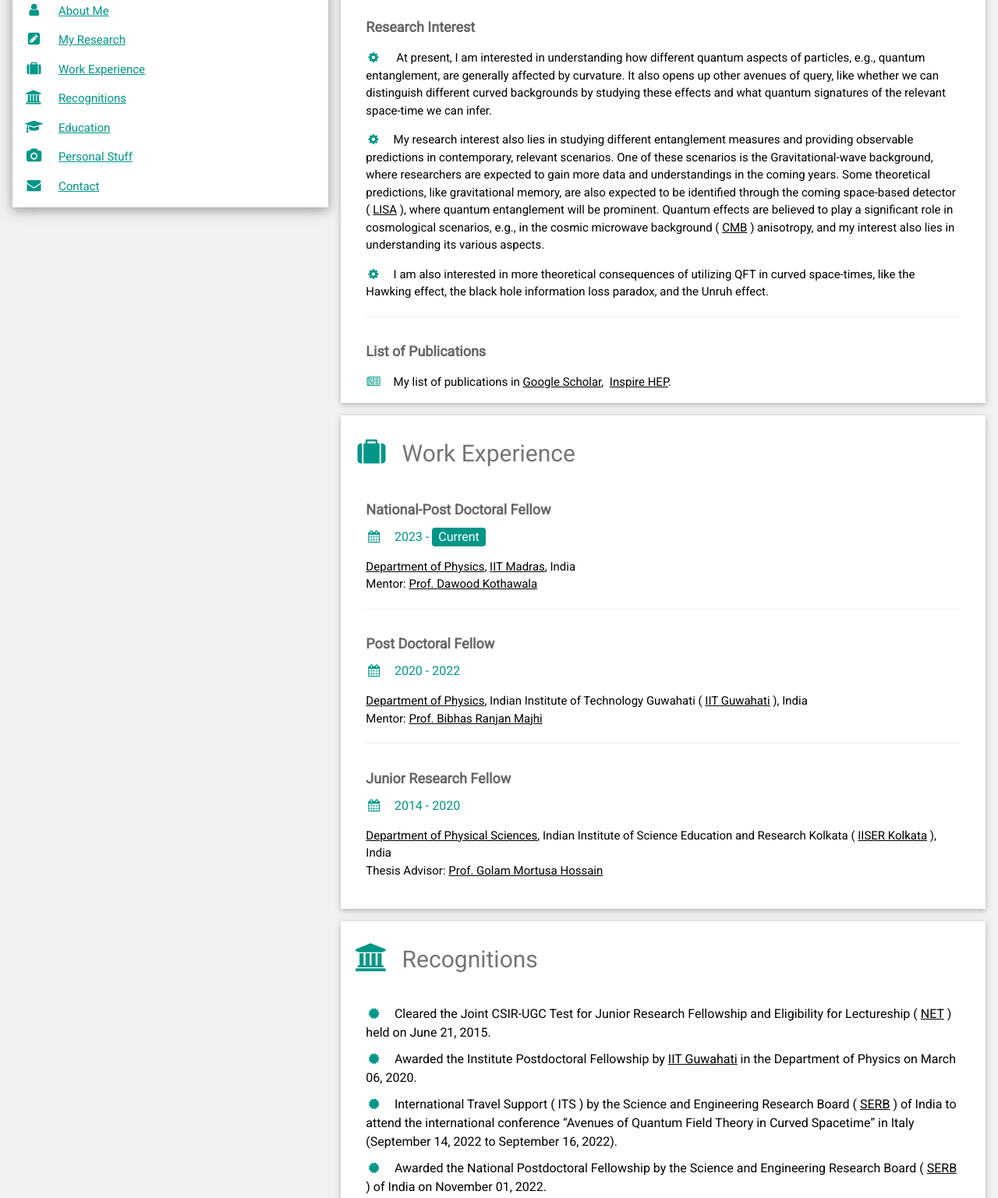
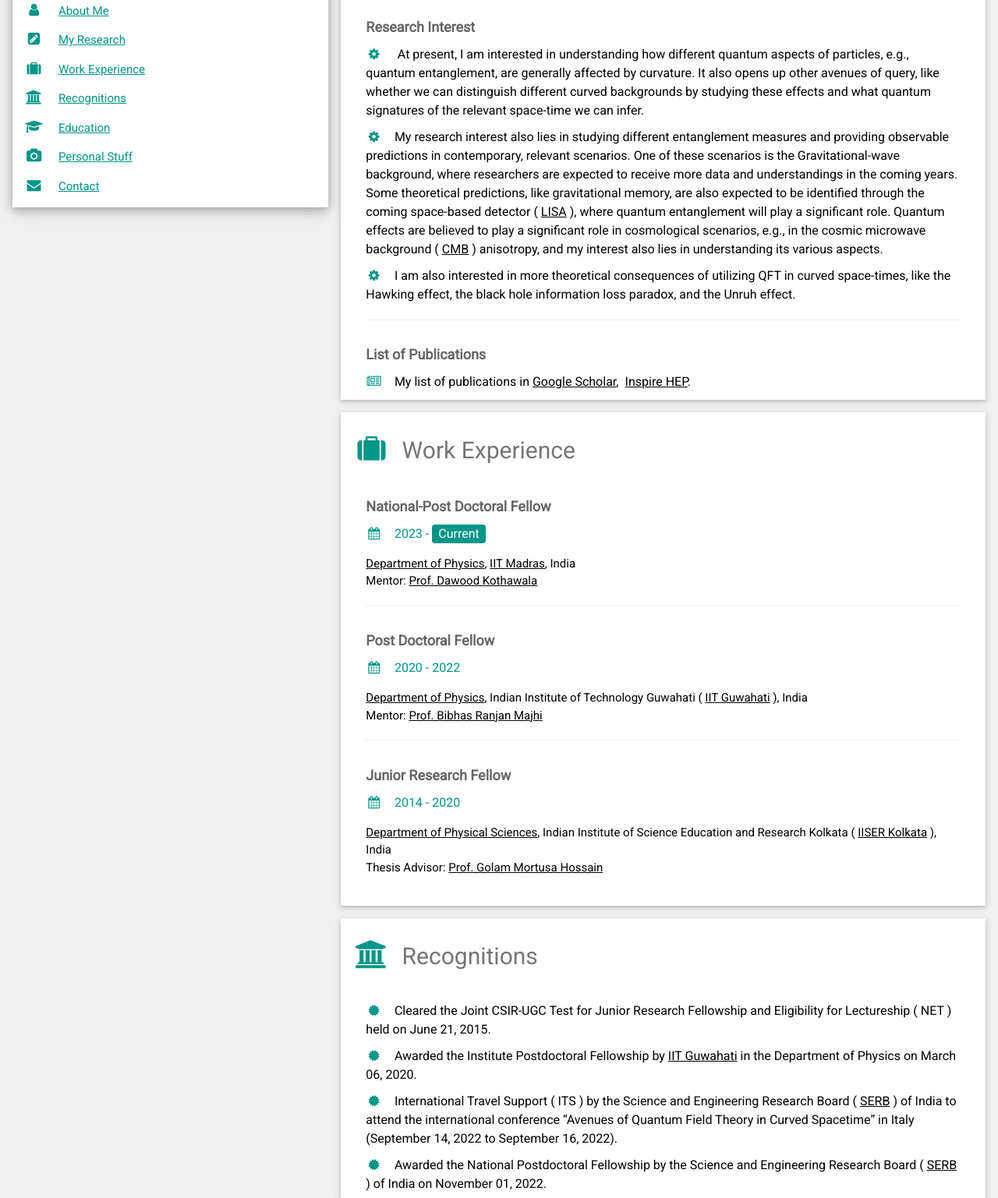
Before and after one commit to Subhajit-Barman/Resume, a plain HTML site: page index.htm in a window 1280 px wide. Shown: the part 602-2139 px from the top of the page at 78% size. Drawn offline with nearby package versions, Linux system fonts and the light colour scheme.

Commit message:
replaced index.htm

```diff
--- a/index.htm
+++ b/index.htm
@@ -99,14 +99,14 @@
         </div>
         <div class="w3-container">
           <h5 class="w3-opacity"><b>Research Interest</b></h5>
-          <p> <i class="fa fa-cog fa-fw w3-margin-right w3-text-teal"></i> At present, I am interested in understanding how different quantum aspects of particles, e.g., quantum entanglement, are generally affected by curvature. It also opens up other avenues of query, like whether we can distinguish different curved backgrounds by studying these effects and what quantum signatures of the relevant space-time we can infer.</p>
-          <p> <i class="fa fa-cog fa-fw w3-margin-right w3-text-teal"></i>My research interest also lies in studying different entanglement measures and providing observable predictions in contemporary, relevant scenarios. One of these scenarios is the Gravitational-wave background, where researchers are expected to gain more data and understandings in the coming years. Some theoretical predictions, like gravitational memory, are also expected to be identified through the coming space-based detector ( <a href="https://en.wikipedia.org/wiki/Laser_Interferometer_Space_Antenna">LISA</a> ), where quantum entanglement will be prominent. Quantum effects are believed to play a significant role in cosmological scenarios, e.g., in the cosmic microwave background ( <a href="https://en.wikipedia.org/wiki/Cosmic_microwave_background#:~:text=The%20structure%20of%20the%20cosmic,plasma%20in%20the%20early%20universe.">CMB</a> ) anisotropy, and my interest also lies in understanding its various aspects.</p>
-          <p> <i class="fa fa-cog fa-fw w3-margin-right w3-text-teal"></i>I am also interested in more theoretical consequences of utilizing QFT in curved space-times, like the Hawking effect, the black hole information loss paradox, and the Unruh effect.</p>
+          <h6 class="w3-text-black"><i class="fa fa-cog fa-fw w3-margin-right w3-text-teal"></i> At present, I am interested in understanding how different quantum aspects of particles, e.g., quantum entanglement, are generally affected by curvature. It also opens up other avenues of query, like whether we can distinguish different curved backgrounds by studying these effects and what quantum signatures of the relevant space-time we can infer.</h6>
+          <h6 class="w3-text-black"><i class="fa fa-cog fa-fw w3-margin-right w3-text-teal"></i>My research interest also lies in studying different entanglement measures and providing observable predictions in contemporary, relevant scenarios. One of these scenarios is the Gravitational-wave background, where researchers are expected to receive more data and understandings in the coming years. Some theoretical predictions, like gravitational memory, are also expected to be identified through the coming space-based detector ( <a href="https://en.wikipedia.org/wiki/Laser_Interferometer_Space_Antenna">LISA</a> ), where quantum entanglement will play a significant role. Quantum effects are believed to play a significant role in cosmological scenarios, e.g., in the cosmic microwave background ( <a href="https://en.wikipedia.org/wiki/Cosmic_microwave_background#:~:text=The%20structure%20of%20the%20cosmic,plasma%20in%20the%20early%20universe.">CMB</a> ) anisotropy, and my interest also lies in understanding its various aspects.</h6>
+          <h6 class="w3-text-black"><i class="fa fa-cog fa-fw w3-margin-right w3-text-teal"></i>I am also interested in more theoretical consequences of utilizing QFT in curved space-times, like the Hawking effect, the black hole information loss paradox, and the Unruh effect.</h6>
           <hr>
         </div>
         <div class="w3-container">
           <h5 class="w3-opacity"><b>List of Publications</b></h5>
-          <p> <i class="fa fa-newspaper-o fa-fw w3-margin-right w3-text-teal"></i>My list of publications in <a href="https://scholar.google.com/citations?hl=en&user=DHfGzOYAAAAJ">Google Scholar</a>,&ensp;<a href="https://inspirehep.net/authors/1764653">Inspire HEP</a>.</p>
+          <h6 class="w3-text-black"><i class="fa fa-newspaper-o fa-fw w3-margin-right w3-text-teal"></i>My list of publications in <a href="https://scholar.google.com/citations?hl=en&user=DHfGzOYAAAAJ">Google Scholar</a>,&ensp;<a href="https://inspirehep.net/authors/1764653">Inspire HEP</a>.</h6>
         </div>
       </div>
 
@@ -142,7 +142,7 @@ Thesis Advisor: <a href="https://www.iiserkol.ac.in/~ghossain/#about">Prof. Gola
       <div class="w3-container w3-card w3-white w3-margin-bottom">
         <h2 class="w3-text-grey w3-padding-16"><i class="fa fa-institution fa-fw w3-margin-right w3-xxlarge w3-text-teal"></i><a id="recognitions">Recognitions</a></h2>
         <div class="w3-container">
-          <h6 class="w3-text-black"><i class="fa fa-certificate fa-fw w3-margin-right w3-text-teal"></i>Cleared the Joint CSIR-UGC Test for Junior Research Fellowship and Eligibility for Lectureship ( <a href="https://en.wikipedia.org/wiki/National_Eligibility_Test">NET</a> ) held on June 21, 2015.</h6>
+          <h6 class="w3-text-black"><i class="fa fa-certificate fa-fw w3-margin-right w3-text-teal"></i>Cleared the Joint CSIR-UGC Test for Junior Research Fellowship and Eligibility for Lectureship ( NET ) held on June 21, 2015.</h6>
           <h6 class="w3-text-black"><i class="fa fa-certificate fa-fw w3-margin-right w3-text-teal"></i>Awarded the Institute Postdoctoral Fellowship by <a href="https://www.iitg.ac.in/">IIT Guwahati</a> in the Department of Physics on March 06, 2020.</h6>
           <h6 class="w3-text-black"><i class="fa fa-certificate fa-fw w3-margin-right w3-text-teal"></i>International Travel Support ( ITS ) by the Science and Engineering Research Board ( <a href="https://serbonline.in/SERB/HomePage">SERB</a> ) of India to attend the international conference “Avenues of Quantum Field Theory in Curved Spacetime” in Italy (September 14, 2022 to September 16, 2022).</h6>
           <h6 class="w3-text-black"><i class="fa fa-certificate fa-fw w3-margin-right w3-text-teal"></i>Awarded the National Postdoctoral Fellowship by the Science and Engineering Research Board ( <a href="https://serbonline.in/SERB/HomePage">SERB</a> ) of India on November 01, 2022.</h6>
```
